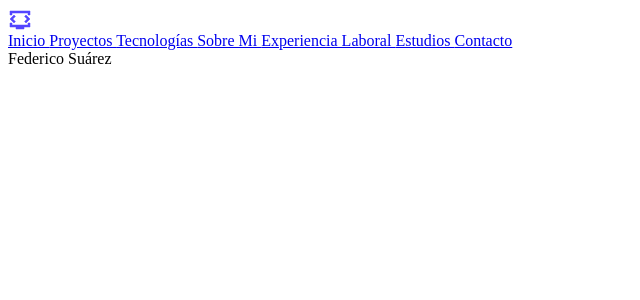
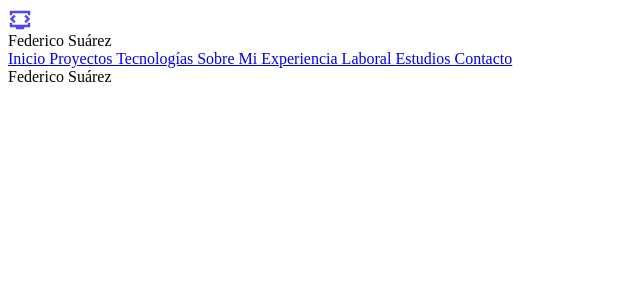
Before and after one commit to fedetrus/cv, a Django app: template project_cv/app_mock/templates/app_mock/header.html in a window 1280 px wide. Shown: the top 300 px of the page, without its empty margins (0-640 px from the left). Run offline with Django 4.2, Linux system fonts and the light colour scheme; the template is opened without the code that fills it, so the values that code supplies are empty.

Commit message:
Se mejora el navbar, se hace bottom

```diff
--- a/project_cv/app_mock/templates/app_mock/base.html
+++ b/project_cv/app_mock/templates/app_mock/base.html
@@ -3,7 +3,7 @@
 
 {% load static %}
 
-<html data-theme="system" class="has-navbar-fixed-top">
+<html data-theme="system" class="has-navbar-fixed-bottom">
 
 <head>
     <meta charset="utf-8">
--- a/project_cv/app_mock/templates/app_mock/header.html
+++ b/project_cv/app_mock/templates/app_mock/header.html
@@ -1,10 +1,14 @@
 <!-- app_core/header.html -->
  {% load static %}
-<nav class="navbar is-fixed-top"  role="navigation" aria-label="main navigation">
+<nav class="navbar is-fixed-bottom has-background-black-bis"  role="navigation" aria-label="main navigation">
     <div class="navbar-brand">
-        <a class="navbar-item" href="#">
+        <div class="navbar-item" href="#">
             <img src="{% static 'app_mock/images/favicon.svg' %}" alt="Logo">
-        </a>
+        </div>
+        <div class="navbar-item is-hidden-desktop">
+            Federico Suárez
+        </div>
+
         <a role="button" class="navbar-burger" data-target="navbar-menu" aria-label="menu" aria-expanded="false">
             <span aria-hidden="true"></span>
             <span aria-hidden="true"></span>
@@ -38,9 +42,9 @@
             </a>
         </div>
         <div class="navbar-end">
-            <a class="navbar-item">
+            <div class="navbar-item is-hidden-mobile">
                 Federico Suárez
-            </a>
+            </div>
         </div>
     </div>
 </nav>
```
Also changed, not shown: project_cv/app_mock/static/app_mock/js/scroll.js (+1 -7 lines).
